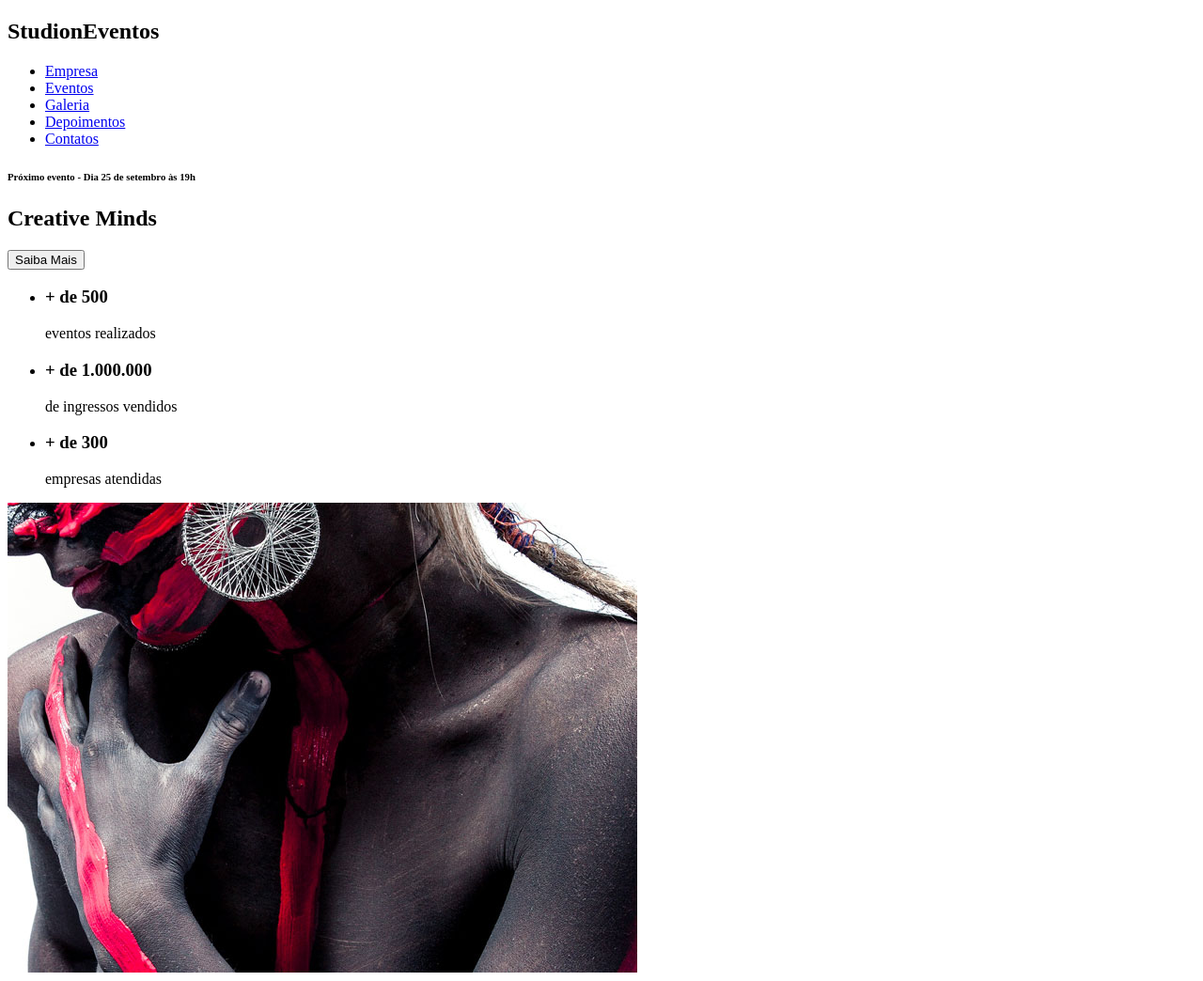
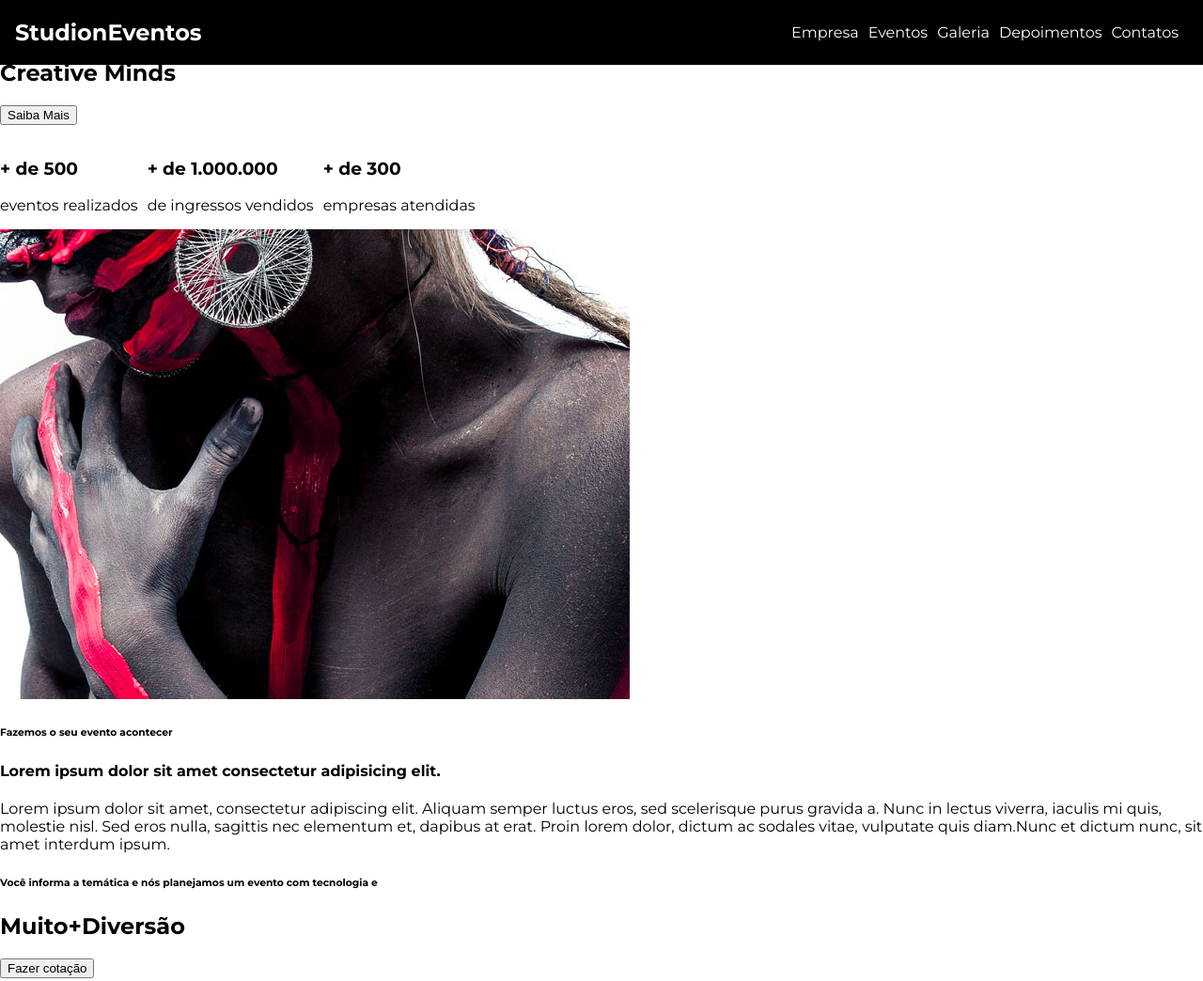
Before and after one commit to fabianaNahid/studion, a website: page src/index.html in a window 1280 px wide. Shown: the top 1044 px of the page at 94% size. Drawn offline with Linux system fonts and the light colour scheme.

Commit message:
feat(nav): added base style

```diff
--- a/src/index.html
+++ b/src/index.html
@@ -3,19 +3,20 @@
     <head>
         <meta charset="UTF-8">
         <meta name="viewport" content="width=device-width, initial-scale=1.0">
+        <link rel="stylesheet" href="style.css">
         <title>Studion</title>
     </head>
 
     <body>
         <!--Início Nav-->
-        <nav>
+        <nav class="navbar">
             <h1>Studi<span>on</span><span>Eventos</span></h1>
-            <ul>
+            <ul class="navbar__links">
                 <li>
                     <a href="#empresa">Empresa</a>
                 </li>
                 <li>
-                    <a href="#eventos">Eventos</a>
+                    <a href="#">Eventos</a>
                 </li>
                 <li>
                     <a href="#galeria">Galeria</a>
@@ -82,7 +83,7 @@
                 <li><a href="https://youtube.com/" target="_blank">YouTube</a></li>
             </ul>
             <hr />
-            <p><small><span>Studi</span>ON</small> - Todos os direitos reservados.</p>
+            <p><small><span>Studi</span>ON</small> - Todos os direitos reservados.git </p>
         </footer>
     </body>
 </html>
--- /dev/null
+++ b/src/style.css
@@ -0,0 +1,46 @@
+@import url('https://fonts.googleapis.com/css2?family=Montserrat:wght@400;700&display=swap');
+
+* {
+    box-sizing: border-box;
+}
+
+:root { /*Substitui o html, é mais atual. Aqui estão as infos da RAIZ do site*/
+    font-family: 'Montserrat', sans-serif;
+    font-size: 16px;
+}
+
+ul {
+    display: flex; /*links lado a lado*/
+    list-style: none;
+    padding-left: 0;
+}
+
+li {
+    margin-right:0.625rem;
+}
+
+body {
+    margin: 0;
+}
+
+.navbar {
+    align-items: center;
+    background-color: #000;
+    color: #fff;
+    display:grid;/*Grid*/
+    grid-template-columns: 1fr 9fr; /*Uma fração e 9 frações*/
+    padding: 0 1rem;
+    position: fixed;
+    top:0;
+    left:0;
+    width:100vw;
+}
+
+.navbar__links {
+    justify-self: end;
+}
+
+.navbar__links a {
+    color:#fff;
+    text-decoration:none;
+}
```
